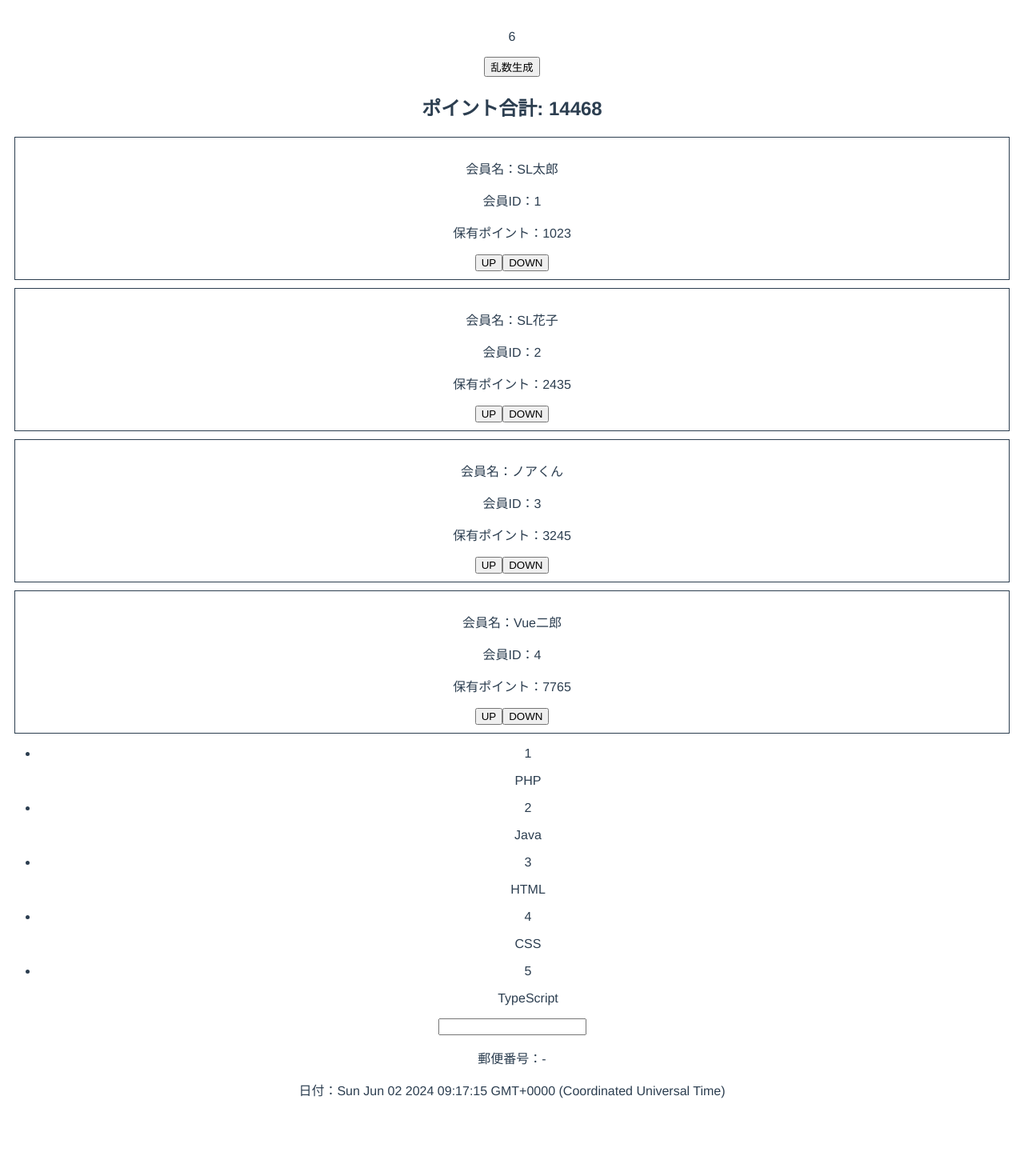
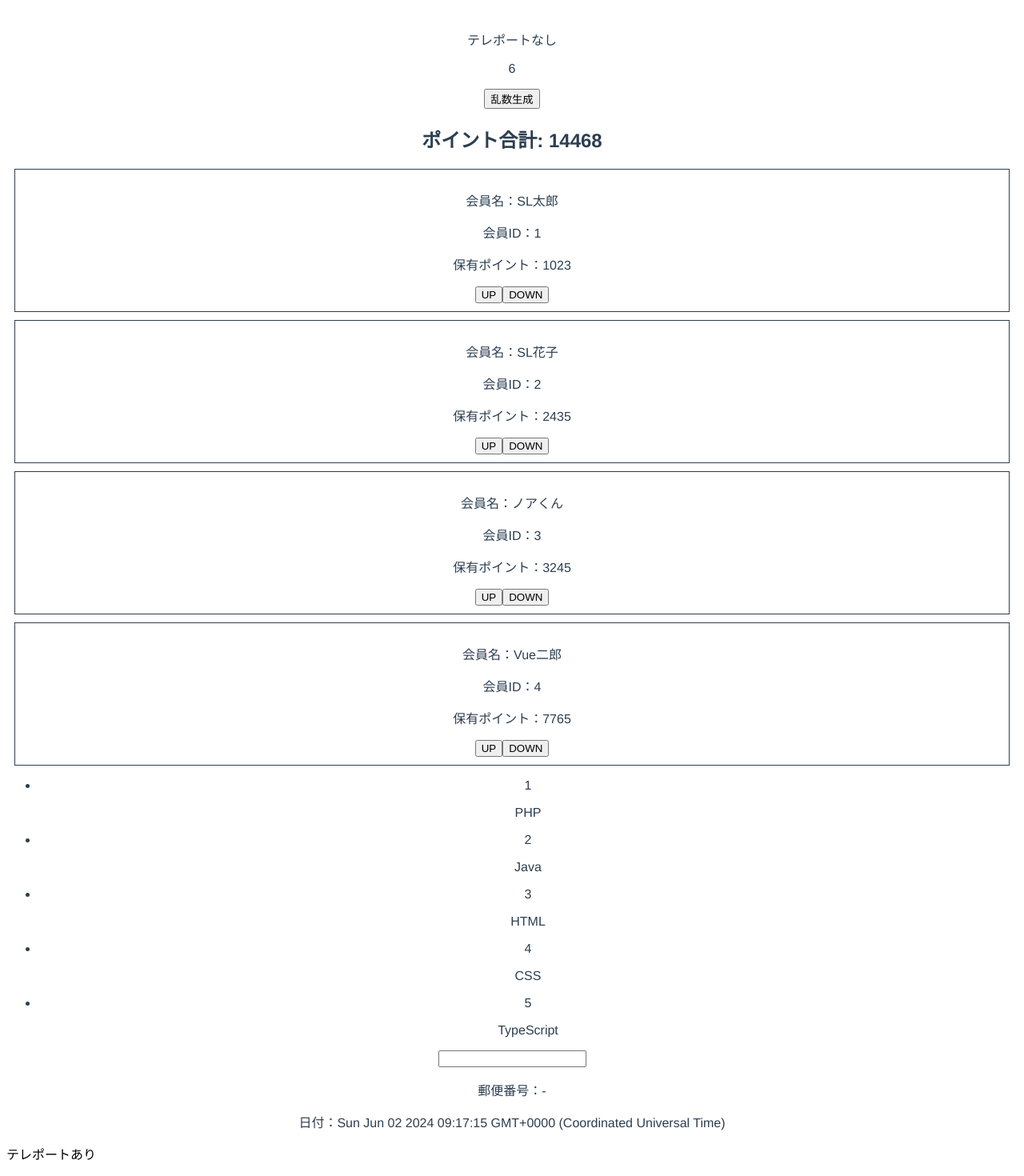
Before and after one commit to mashijifu/vue3-ts-example, a Vue app: page /about in a window 1280 px wide. Shown: the part 65-1535 px from the top of the page at 80% size. Before the commit the page ends 1455 px from the top, so only its background shows below. Built offline with nearby package versions, Linux system fonts and the light colour scheme.

Commit message:
Teleportサンプル1

```diff
--- a/public/index.html
+++ b/public/index.html
@@ -12,6 +12,7 @@
       <strong>We're sorry but <%= htmlWebpackPlugin.options.title %> doesn't work properly without JavaScript enabled. Please enable it to continue.</strong>
     </noscript>
     <div id="app"></div>
+    <div id="target"></div>
     <!-- built files will be auto injected -->
   </body>
 </html>
--- /dev/null
+++ b/src/components/TeleportSample.vue
@@ -0,0 +1,6 @@
+<template>
+  <p>テレポートなし</p>
+  <teleport to="#target">
+    <p>テレポートあり</p>
+  </teleport>
+</template>
--- a/src/views/AboutView.vue
+++ b/src/views/AboutView.vue
@@ -1,5 +1,6 @@
 <template>
   <div class="post-code">
+    <TeleportSample />
     <section>
       <p>{{ rand }}</p>
       <EmitSample v-on:updateRand="onUpdateRand" />
@@ -45,6 +46,7 @@ import { ref, computed } from "vue";
 import PropsSample from "@/components/PropsSample.vue";
 import EmitSample from "@/components/EmitSample.vue";
 import OneMember from "@/components/OneMember.vue";
+import TeleportSample from "@/components/TeleportSample.vue";
 
 const postCode = ref("");
 const version = ref("?");
```
